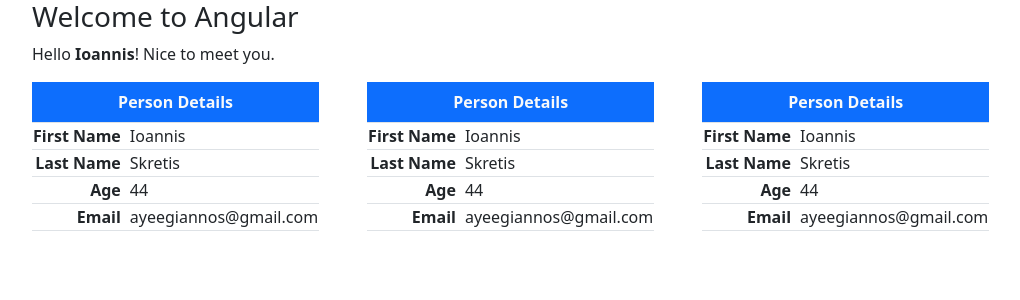
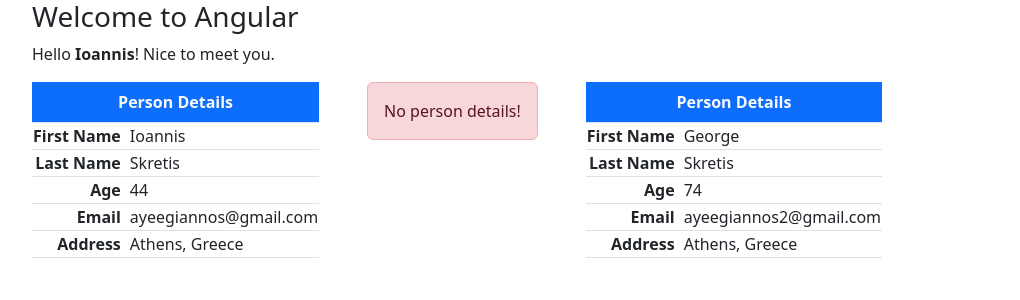
Before and after one commit to ioannisskr/angular-introduction, an Angular app: page / in a window 1280 px wide. Shown: the top 300 px of the page, without its empty margins (50-1070 px from the left). Built offline with nearby package versions, Linux system fonts and the light colour scheme.

Commit message:
Add components

```diff
--- a/src/app/app.component.html
+++ b/src/app/app.component.html
@@ -2,9 +2,9 @@
 <p>Hello <strong>{{name}}</strong>! Nice to meet you.</p>
 
 <div class="d-flex gap-5 text-nowrap">
+    <app-person-table [person]="person0"></app-person-table>
     <app-person-table></app-person-table>
-    <app-person-table></app-person-table>
-    <app-person-table></app-person-table>
+    <app-person-table [person]="person1"></app-person-table>
 </div>
 
 </div>
--- a/src/app/app.component.ts
+++ b/src/app/app.component.ts
@@ -9,5 +9,21 @@
   styleUrl: './app.component.css'
 })
 export class AppComponent {
-  name = 'Ioannis'
+  name = 'Ioannis';
+
+  person0 = {
+    givenName: "Ioannis",
+    surName: "Skretis",
+    age: 44,
+    email: "ayeegiannos@gmail.com",
+    address: 'Athens, Greece'
+  };
+
+  person1 = {
+    givenName: "George",
+    surName: "Skretis",
+    age: 74,
+    email: "ayeegiannos2@gmail.com",
+    address: 'Athens, Greece'
+  };
 };
--- a/src/app/components/person-table/person-table.component.html
+++ b/src/app/components/person-table/person-table.component.html
@@ -1,4 +1,9 @@
-<table class="table table-bordered w-50">
+@if(!person) {
+  <div class="alert alert-danger text-center">
+    No person details!
+  </div>
+} @else {
+  <table class="table table-bordered w-50">
     <caption class="caption-top fw-bold bg-primary text-light text-center">
       Person Details
     </caption>
@@ -18,4 +23,9 @@
       <td class="fw-semibold text-end">Email</td>
       <td class="ps-2">{{ person.email }}</td>
     </tr>
+    <tr>
+      <td class="fw-semibold text-end">Address</td>
+      <td class="ps-2">{{ person.address }}</td>
+    </tr>
   </table>
+}
--- a/src/app/components/person-table/person-table.component.ts
+++ b/src/app/components/person-table/person-table.component.ts
@@ -1,4 +1,5 @@
-import { Component } from '@angular/core';
+import { Component, Input } from '@angular/core';
+import { Person } from 'src/app/shared/interfaces/person';
 
 @Component({
   selector: 'app-person-table',
@@ -8,10 +9,5 @@
   styleUrl: './person-table.component.css'
 })
 export class PersonTableComponent {
-  person = {
-    givenName: "Ioannis",
-    surName: "Skretis",
-    age: 44,
-    email: "ayeegiannos@gmail.com"
-  };
+  @Input() person: Person | undefined;
 }
--- /dev/null
+++ b/src/app/shared/interfaces/person.ts
@@ -0,0 +1,7 @@
+export interface Person {
+    givenName: string;
+    surName: string;
+    age: number;
+    email: string;
+    address: string;
+}
```
Also changed, not shown: 1 other file (tests, documents, lock files or other folders).
